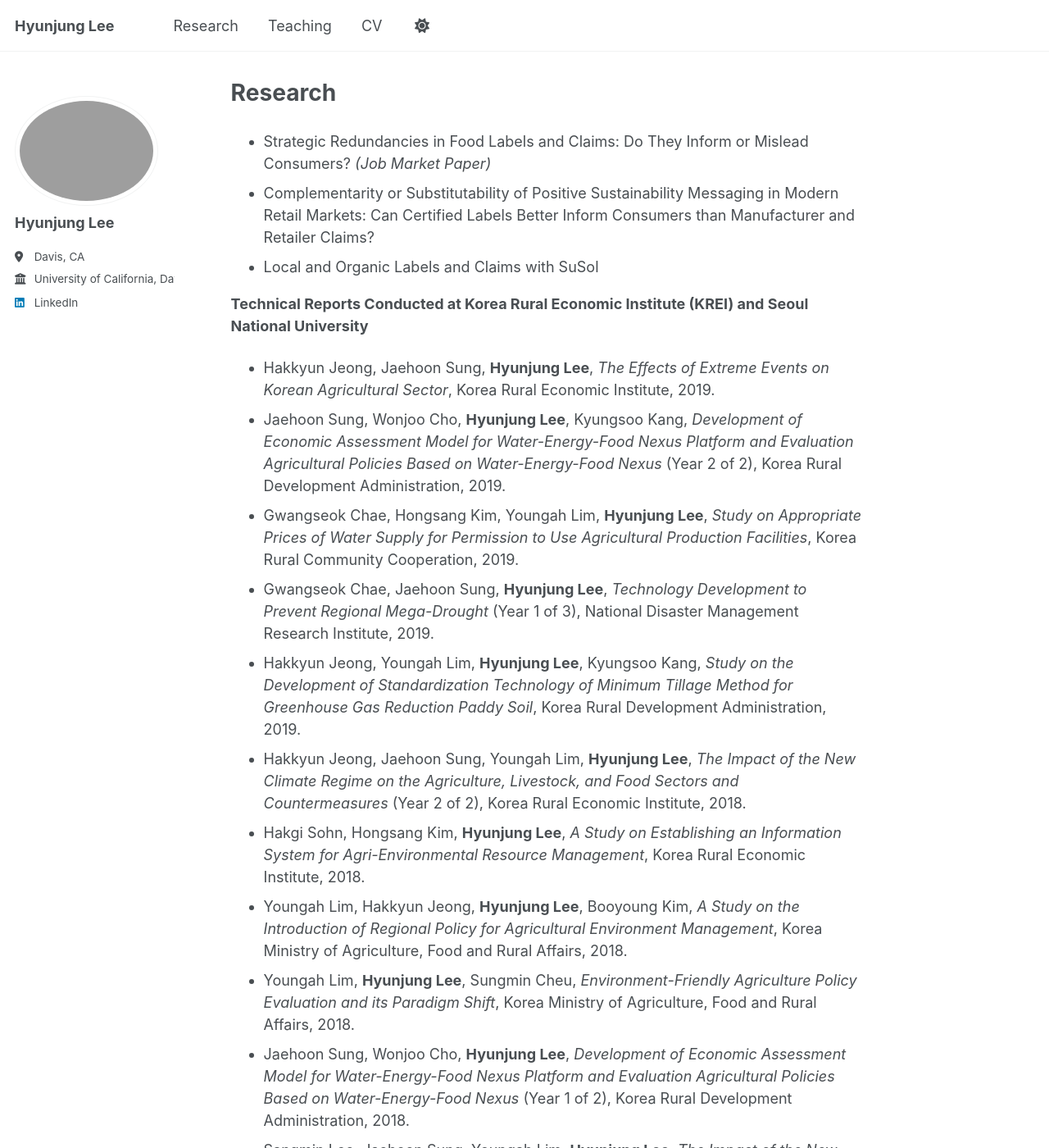
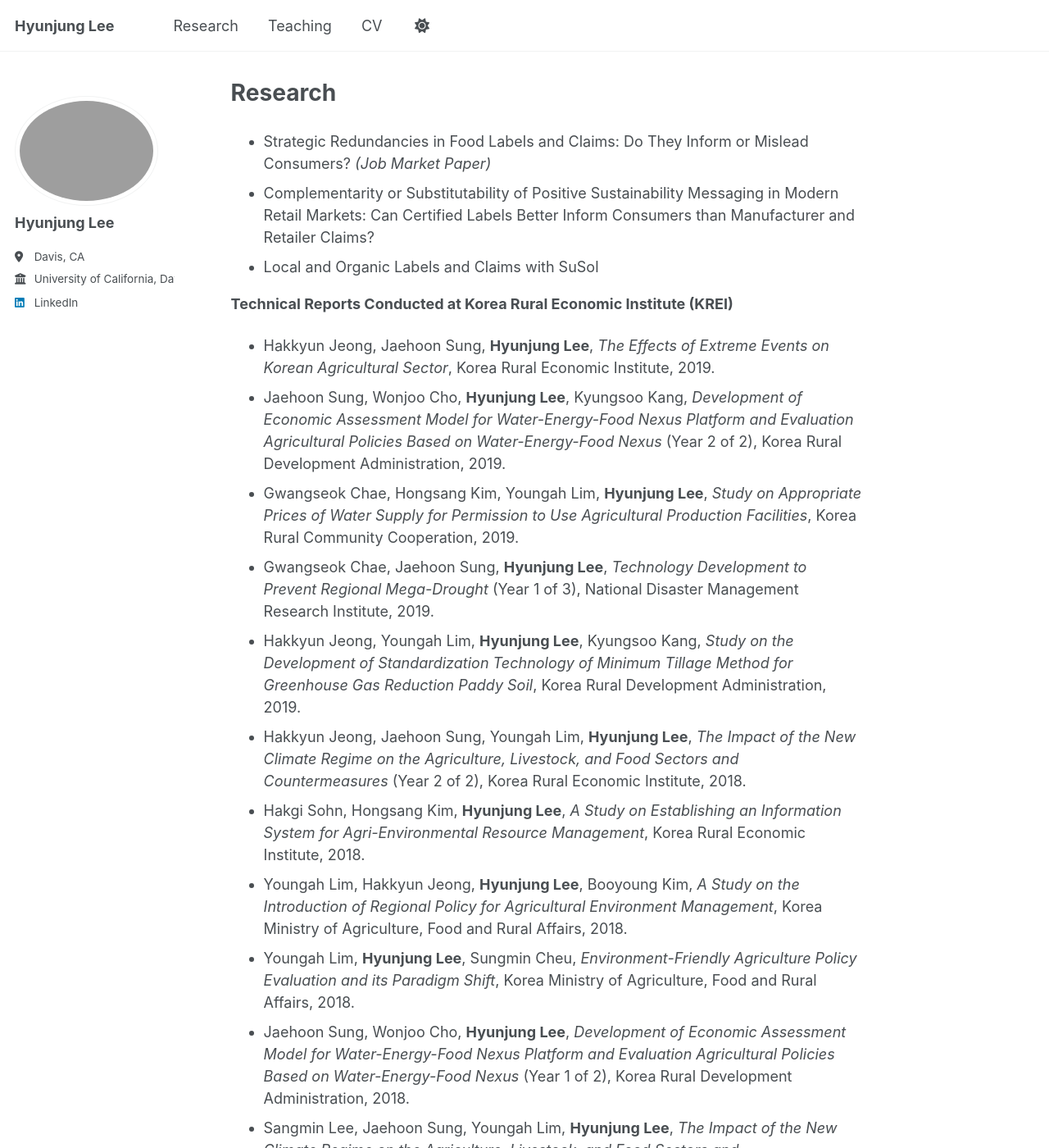
Before and after one commit to Hyunjung-agLee/hyunjung-aglee, a Jekyll site: the page built from _pages/research.md, in a window 1280 px wide and 1400 px high. Shown: the whole window at 82% size. Built offline with Jekyll 4.4.1, drawn with Linux system fonts in a browser that asks for light colours; a script that is not in the unit is left out; some of the changed text lies outside the part shown.

Commit message:
Update research.md

```diff
--- a/_pages/research.md
+++ b/_pages/research.md
@@ -9,7 +9,7 @@ author_profile: true
 * Local and Organic Labels and Claims with SuSol
 
 
-**Technical Reports Conducted at Korea Rural Economic Institute (KREI) and Seoul National University**
+**Technical Reports Conducted at Korea Rural Economic Institute (KREI)**
 
 * Hakkyun Jeong, Jaehoon Sung, **Hyunjung Lee**, *The Effects of Extreme Events on Korean Agricultural Sector*, Korea Rural Economic Institute, 2019.
 * Jaehoon Sung, Wonjoo Cho, **Hyunjung Lee**, Kyungsoo Kang, *Development of Economic Assessment Model for Water-Energy-Food Nexus Platform and Evaluation Agricultural Policies Based on Water-Energy-Food Nexus* (Year 2 of 2), Korea Rural Development Administration, 2019.
```
Also changed, not shown: other parts of _pages/research.md (+1 -0 lines).
